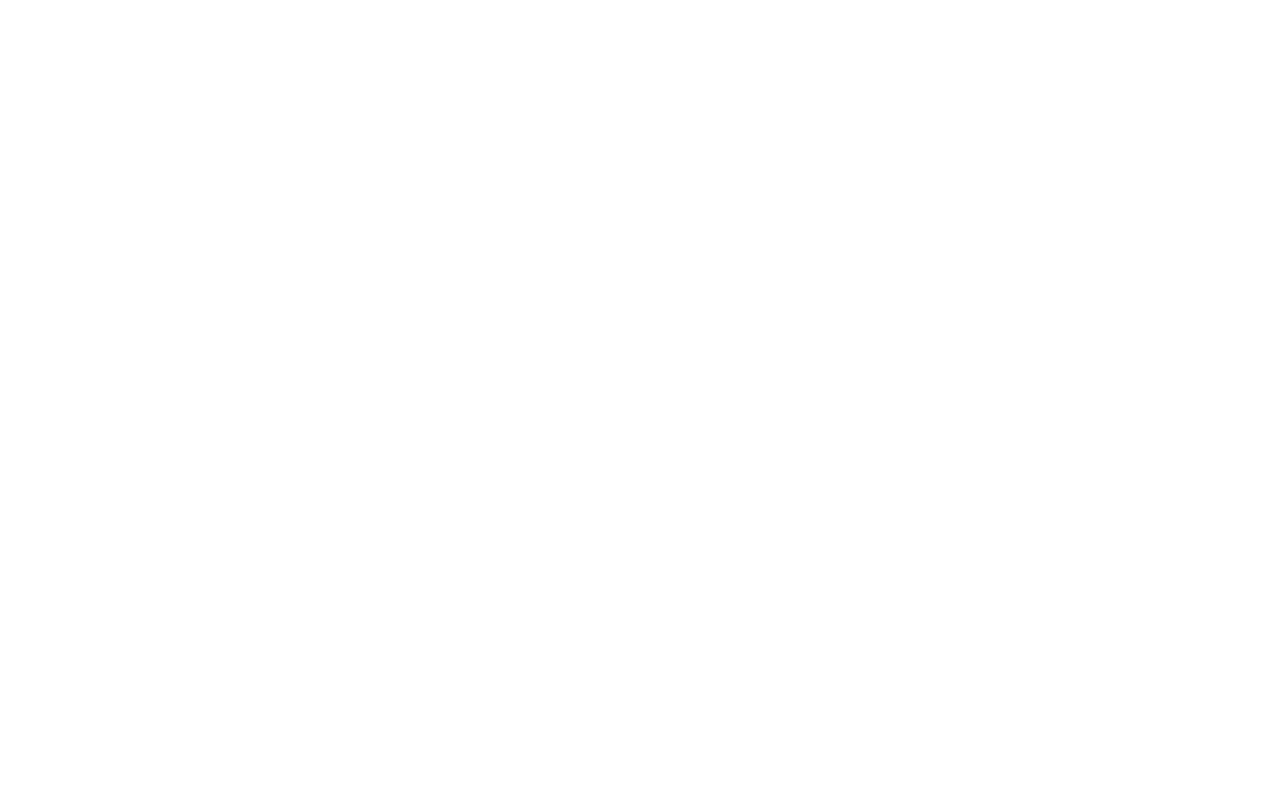
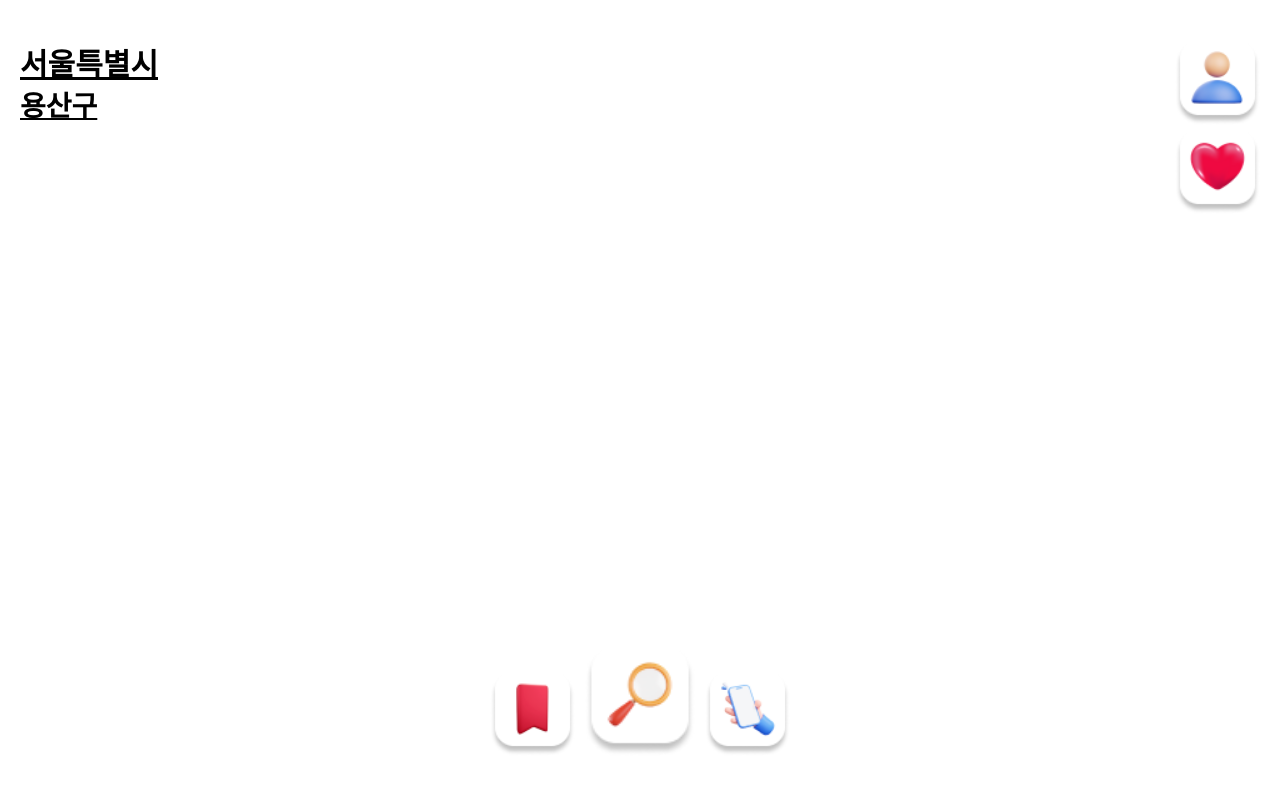
Before and after one commit to jiyoonyee/SpotHub_Last, a plain HTML site: page index.html in a window 1280 px wide. Drawn offline with Linux system fonts and the light colour scheme.

Commit message:
main layout

```diff
--- a/index.html
+++ b/index.html
@@ -4,6 +4,24 @@
     <meta charset="UTF-8" />
     <meta name="viewport" content="width=device-width, initial-scale=1.0" />
     <title>SpotHub</title>
+    <link rel="stylesheet" href="style.css" />
   </head>
-  <body></body>
+  <body>
+    <section class="headerMenu">
+      <section class="nowLocation">
+        <p id="si">서울특별시</p>
+        <p id="gu">용산구</p>
+      </section>
+      <nav class="profileNav">
+        <a href="#"><img src="img/my.png" alt="마이페이지" /></a>
+        <a href="#"><img src="img/heart.png" alt="좋아요" /></a>
+      </nav>
+    </section>
+
+    <section class="bottomMenu">
+      <a href="#"><img src="img/save.png" alt="저장" /></a>
+      <a href="#"><img src="img/search.png" alt="검색" /></a>
+      <a href="#"><img src="img/promise.png" alt="약송 내용" /></a>
+    </section>
+  </body>
 </html>
--- a/style.css
+++ b/style.css
@@ -0,0 +1,58 @@
+* {
+  margin: 0;
+  padding: 0;
+  box-sizing: border-box;
+}
+
+.headerMenu {
+  display: flex;
+  justify-content: space-between;
+  position: fixed;
+  width: 100%;
+  padding: 0px 20px;
+  top: 5%;
+}
+
+.nowLocation {
+  font-weight: bold;
+  text-decoration: underline;
+}
+.nowLocation > p {
+  word-break: keep-all;
+}
+
+#si {
+  font-size: 30px;
+}
+#gu {
+  font-size: 28px;
+}
+
+.profileNav {
+  display: flex;
+  justify-content: center;
+  align-items: center;
+  flex-direction: column;
+}
+
+.profileNav > a > img {
+  width: 85px;
+}
+
+.bottomMenu {
+  display: flex;
+  justify-content: center;
+  align-items: end;
+  position: fixed;
+  bottom: 5%;
+  width: 100%;
+  gap: 10px;
+}
+
+.bottomMenu > a > img {
+  width: 85px;
+}
+
+.bottomMenu > a:nth-child(2) > img {
+  width: 110px;
+}
```
Also changed, not shown: img/heart.png (added), img/my.png (added), img/promise.png (added), img/save.png (added), img/search.png (added).
